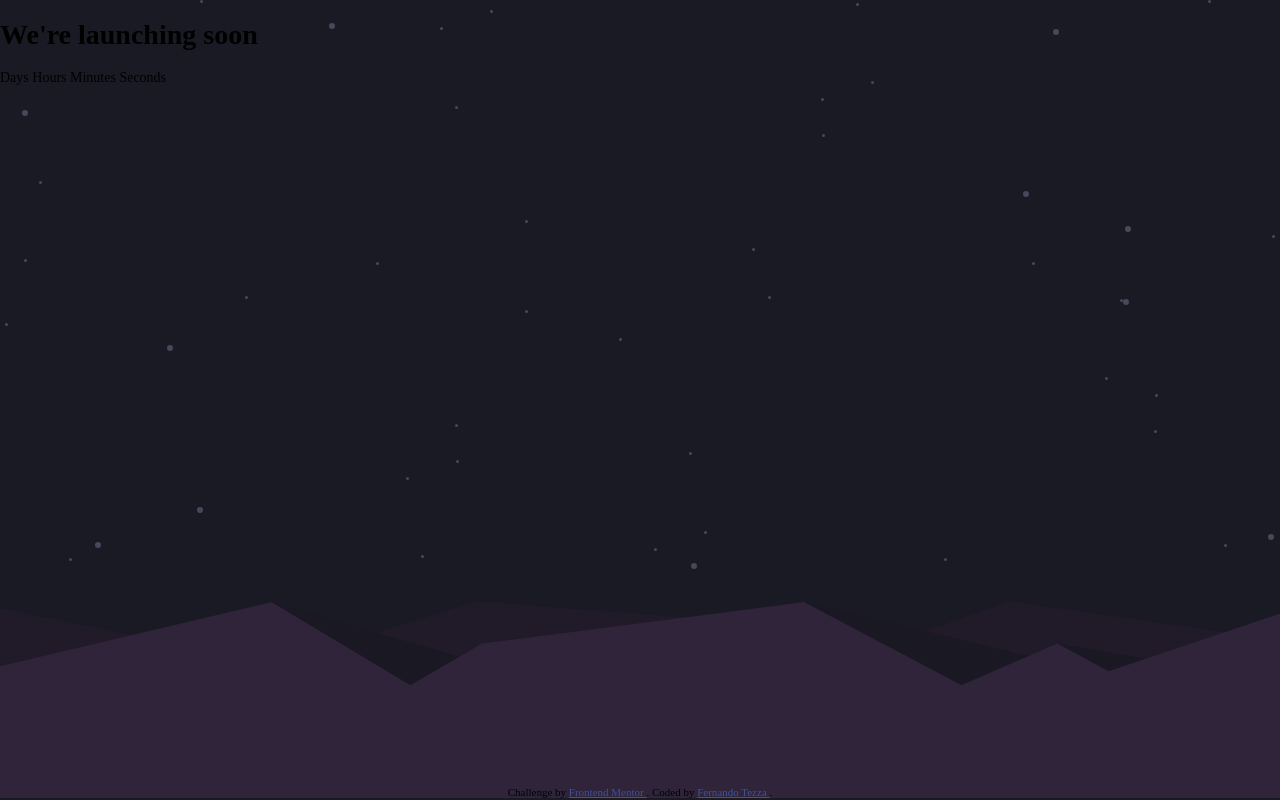
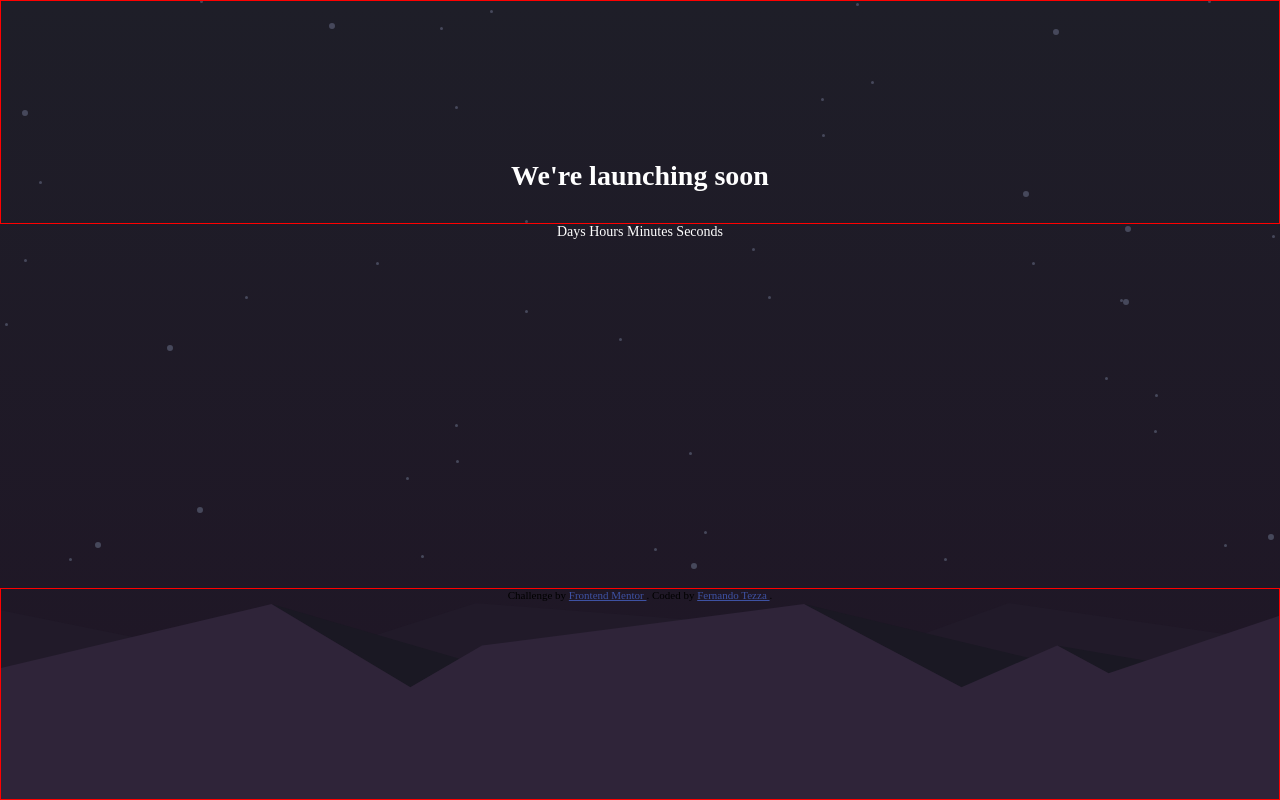
Before and after one commit to devtezza/launch-countdown, a plain HTML site: page index.html in a window 1280 px wide. Drawn offline with Linux system fonts and the light colour scheme.

Commit message:
Updtate Styles

```diff
--- a/scss/style.scss
+++ b/scss/style.scss
@@ -16,34 +16,56 @@ $very-dark-blue: hsl(235, 16%, 14%);
 /*Very dark (mostly black) blue: */
 $mostly-black-blue: hsl(234, 17%, 12%);
 
+
 html, body {
     max-width: 1440px;
     min-width: 250px;
     padding: 0;
     font-size: 14px;
+    box-sizing: border-box;
+
 }
 
 html {
     margin: 0;
-        body {
-            margin: 0 auto;
-            background-color: $mostly-black-blue;
-            background-image: url('../images/bg-stars.svg'), url('../images/pattern-hills.svg');
-            background-position: center top, center bottom;
-            background-repeat: no-repeat;
+    margin: 0 auto;
+}
+
+body {
+    margin: 0 auto;
+    background-image: url('../images/bg-stars.svg'), url('../images/pattern-hills.svg'), linear-gradient(to bottom, rgba(30,30,40,1) 0%, rgba(31, 23, 38,1) 80%);
+    background-position: center top, center bottom;
+    background-repeat: no-repeat;
+    background-size: max-width(100%);
 
         }
+
+header, main {
+    color: $white;
 }
 
-body
-
 /*------------------------ HEADER ---------------------------------*/
+header {
+    border: 1px solid red;
+    box-sizing: border-box;
+    height: 16rem;
+    h1 {
+        padding-top: 10rem;
+        text-align: center;
+    }
+}
 
 /*------------------------ MAIN ---------------------------------*/
 
+main {
+    height: 26rem;
+    text-align: center;
+}
+
 /*------------------------ FOOTER ---------------------------------*/
 footer {
-    margin-top: 50rem;
+    border: 1px solid red;
+    height: 15rem;
     .attribution {
         font-size: 11px; text-align: center;
         a {
```
Also changed, not shown: css/style.css, 1 other file.
